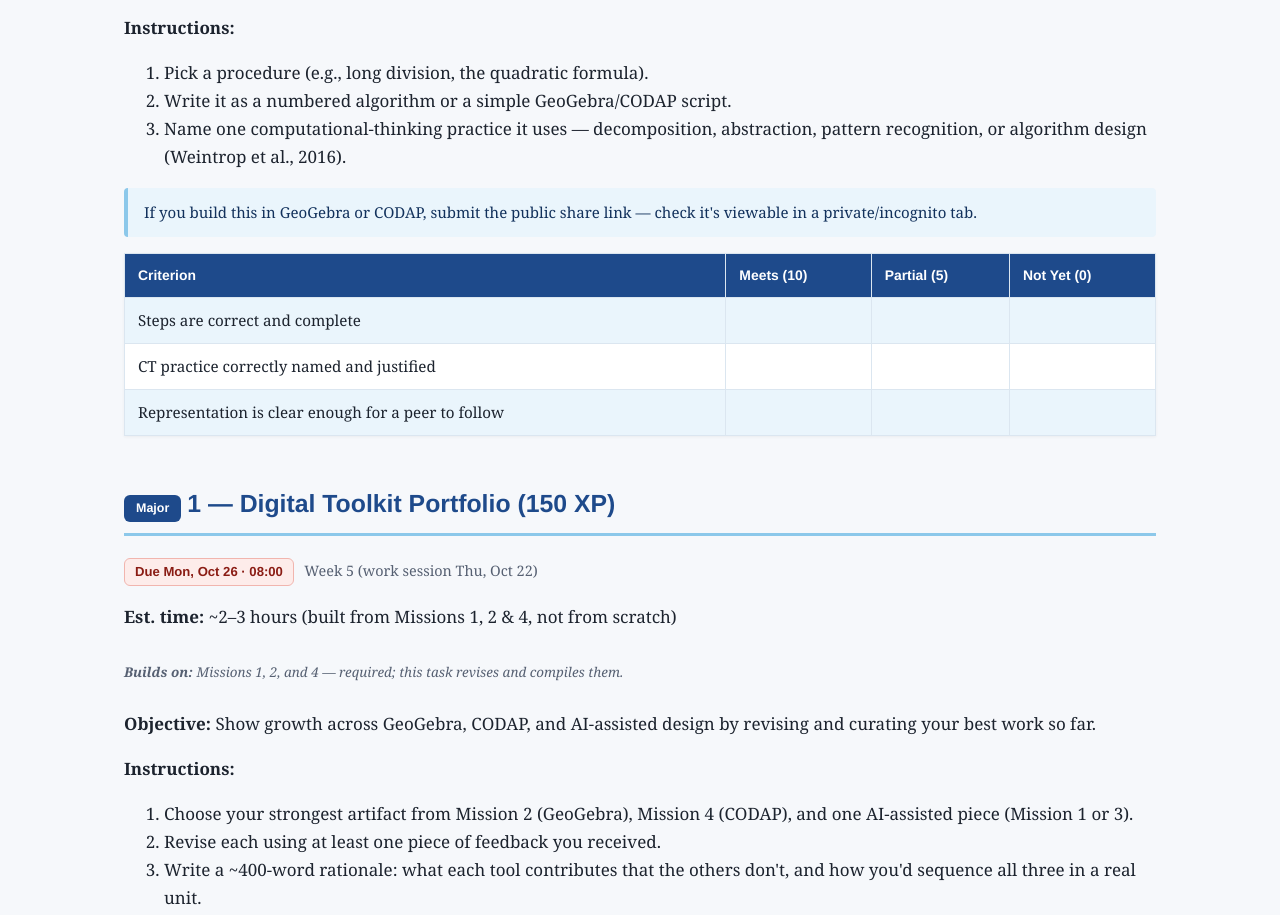
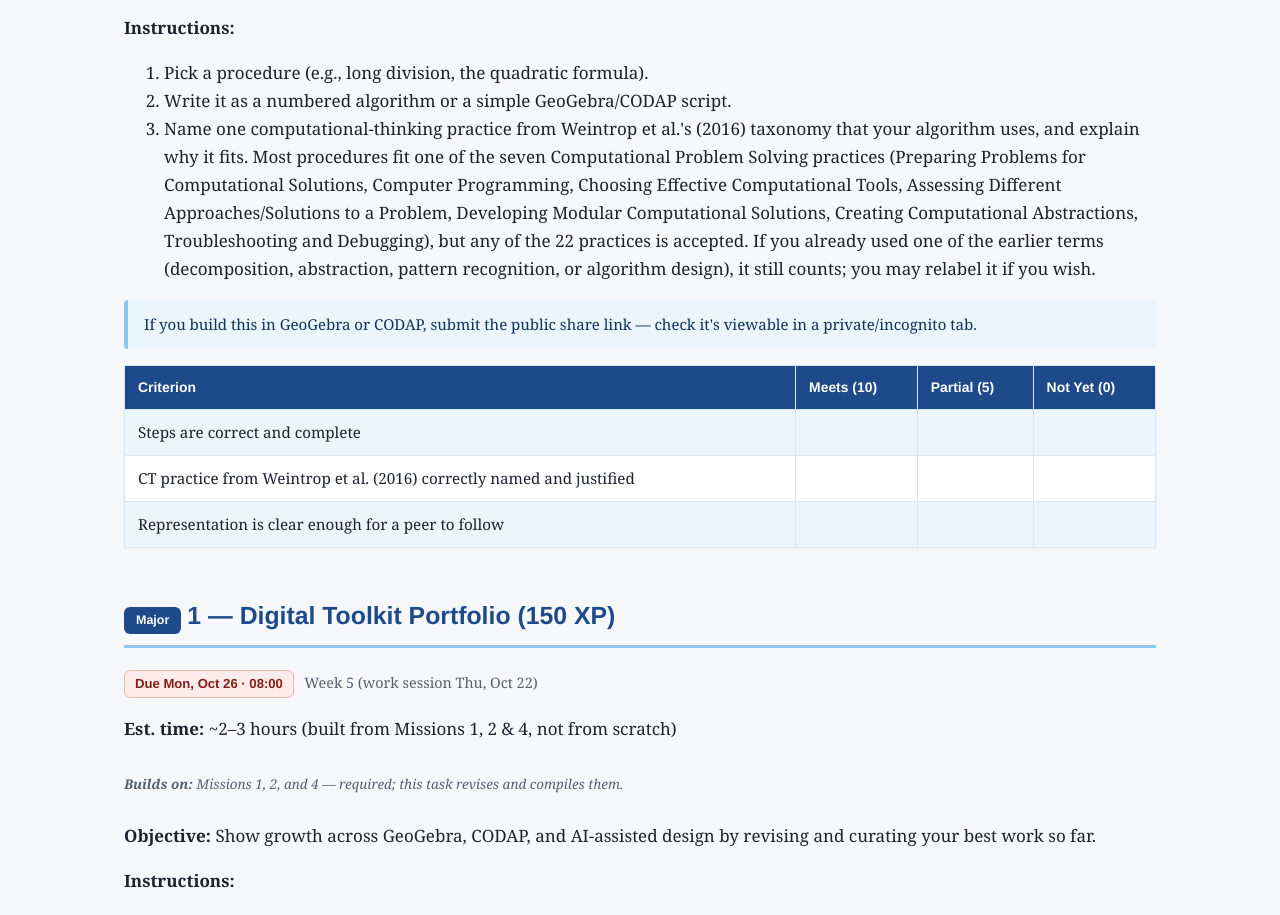
Before and after one commit to serkanozeltx/sced470-fall2026, a plain HTML site: page tasks-faq.html in a window 1280 px wide. Shown: the part 9010-9925 px from the top of the page. Drawn offline with Linux system fonts and the light colour scheme.

Commit message:
Mission 7: name a Weintrop et al. (2016) practice instead of the four CT pillars
The old wording cited Weintrop for decomposition / abstraction / pattern
recognition / algorithm design, which is not Weintrop's taxonomy. Students
now name one of the 22 practices (Computational Problem Solving suggested);
earlier pillar terms still count for anyone who already used them.

Co-Authored-By: Claude Opus 5.5 <noreply@anthropic.com>

```diff
--- a/tasks-faq.html
+++ b/tasks-faq.html
@@ -248,12 +248,17 @@ private/incognito tab.</p>
 <ol>
 <li>Pick a procedure (e.g., long division, the quadratic formula).</li>
 <li>Write it as a numbered algorithm or a simple GeoGebra/CODAP script.</li>
-<li>Name one computational-thinking practice it uses — decomposition, abstraction, pattern recognition, or
-algorithm design (Weintrop et al., 2016).</li>
+<li>Name one computational-thinking practice from Weintrop et al.'s (2016) taxonomy that your algorithm uses,
+and explain why it fits. Most procedures fit one of the seven Computational Problem Solving practices (Preparing
+Problems for Computational Solutions, Computer Programming, Choosing Effective Computational Tools, Assessing
+Different Approaches/Solutions to a Problem, Developing Modular Computational Solutions, Creating Computational
+Abstractions, Troubleshooting and Debugging), but any of the 22 practices is accepted. If you already used one of
+the earlier terms (decomposition, abstraction, pattern recognition, or algorithm design), it still counts; you may
+relabel it if you wish.</li>
 </ol>
 <p class="note" style="margin:10px 0;">If you build this in GeoGebra or CODAP, submit the public share link —
 check it's viewable in a private/incognito tab.</p>
-<table><tr><th>Criterion</th><th>Meets (10)</th><th>Partial (5)</th><th>Not Yet (0)</th></tr><tr><td>Steps are correct and complete</td><td></td><td></td><td></td></tr><tr><td>CT practice correctly named and justified</td><td></td><td></td><td></td></tr><tr><td>Representation is clear enough for a peer to follow</td><td></td><td></td><td></td></tr></table>
+<table><tr><th>Criterion</th><th>Meets (10)</th><th>Partial (5)</th><th>Not Yet (0)</th></tr><tr><td>Steps are correct and complete</td><td></td><td></td><td></td></tr><tr><td>CT practice from Weintrop et al. (2016) correctly named and justified</td><td></td><td></td><td></td></tr><tr><td>Representation is clear enough for a peer to follow</td><td></td><td></td><td></td></tr></table>
 </section>
 
 <section id="major1">
```
